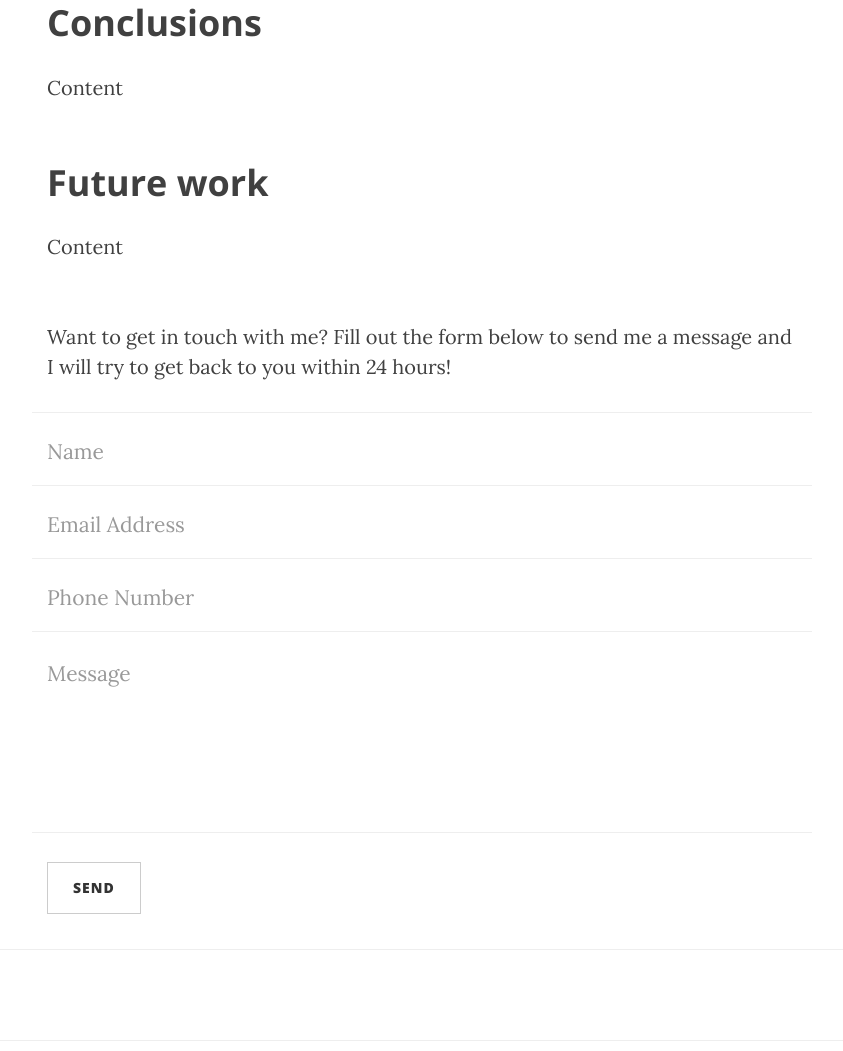
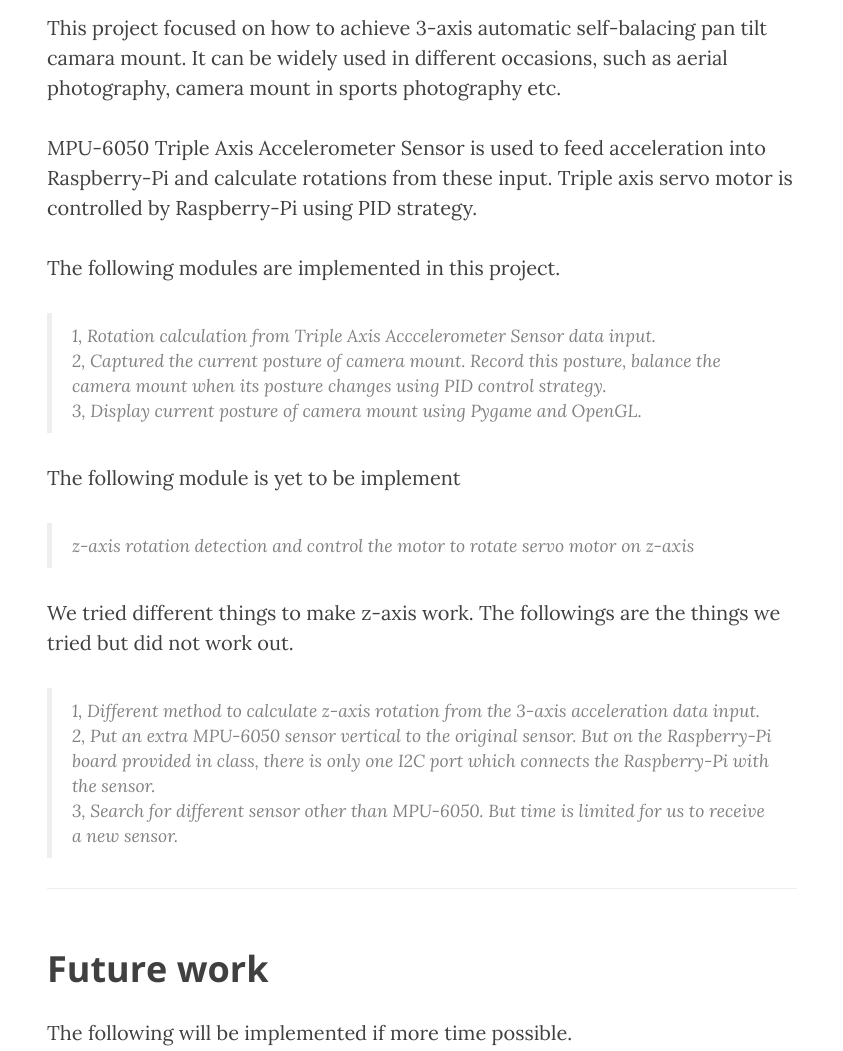
Before and after one commit to SunYuzhuo/ECE5990_Project_Demo, a plain HTML site: page result.html in a window 1280 px wide. Shown: the part 1106-2157 px from the top of the page, without its empty margins (218-1061 px from the left). Drawn offline with nearby package versions, Linux system fonts and the light colour scheme.

Commit message:
result page v2

```diff
--- a/result.html
+++ b/result.html
@@ -45,7 +45,7 @@
                     <span class="icon-bar"></span>
                 </button>
                 <a class="navbar-brand" href="index.html">
-                    ECE5990 | Automatic Balancing Camara Mount
+                    ECE5990 | Automatic Balancing Camera Mount
                 </a>
             </div>
 
@@ -99,20 +99,13 @@
                     </h2>
 
                     <p>
-                        This project focused on how to achieve 3-axis automatic self-balacing pan tilt camara mount. It can be widely used in different occasions, such as aerial photography, camera mount in sports photography etc.
-
+                        In the outline, we proposed a camera pan-tilt system can be applied to aerial photography, which assembles at unmanned aerial vehicle to reduce the vibration causing by the drone. In our design, we use standard servo to control the angle of pitch and continuous rotation servo to control the angle of row. To tracking the motion of the drone, we use MPU-6050 as a sensor to detect the change of motion, which has both I2C and SPI interface. Moreover, we can achieve motion simulation by using pygame drawing a diagram that can show the movement of the pan-tilt.
                     </p>
 
                     <p>
-                        MPU6050 Triple Axis Accelerometer Sensor is used to feed acceleration into Raspberry-Pi and calculate rotations from these input. Triple axis servo motor is controlled by Raspberry-Pi using PID strategy.
+                        We achieved all the goal except a 2-axis rotation instead of 3-axis rotation. Details about our experiment on 3-axis rotaion will be extended below.
                     </p>
 
-                    <p>
-                        The following modules are implemented in this project. <br>
-                        1, Rotation calculation from Triple Axis Acccelerometer Sensor data input.<br>
-                        2, Captured the current posture of camera mount. Record this posture, balance the camera mount when its posture changes using PID control strategy.<br>
-                        3, Display current posture of camera mount using Pygame and OpenGL.
-                    </p>
 
                     <hr>
 
@@ -121,72 +114,58 @@
                     </h2>
 
                     <p>
-                        Content
+                        This project focused on how to achieve 3-axis automatic self-balacing pan tilt camara mount. It can be widely used in different occasions, such as aerial photography, camera mount in sports photography etc.
+
                     </p>
+
+                    <p>
+                        MPU-6050 Triple Axis Accelerometer Sensor is used to feed acceleration into Raspberry-Pi and calculate rotations from these input. Triple axis servo motor is controlled by Raspberry-Pi using PID strategy.
+                    </p>
+
+                    <p>
+                        The following modules are implemented in this project. <br>
+                        <blockquote>
+                            1, Rotation calculation from Triple Axis Acccelerometer Sensor data input.<br>
+                            2, Captured the current posture of camera mount. Record this posture, balance the camera mount when its posture changes using PID control strategy.<br>
+                            3, Display current posture of camera mount using Pygame and OpenGL.
+                        </blockquote>
+                    </p>
+
+                    <p>
+                        The following module is yet to be implement<br>
+                        <blockquote>
+                            z-axis rotation detection and control the motor to rotate servo motor on z-axis
+                        </blockquote>
+                    </p>
+
+                    <p>
+                        We tried different things to make z-axis work. The followings are the things we tried but did not work out.
+                        <blockquote>
+                            1, Different method to calculate z-axis rotation from the 3-axis acceleration data input.<br>
+                            2, Put an extra MPU-6050 sensor vertical to the original sensor. But on the Raspberry-Pi board provided in class, there is only one I2C port which connects the Raspberry-Pi with the sensor.<br>
+                            3, Search for different sensor other than MPU-6050. But time is limited for us to receive a new sensor.<br>
+                        </blockquote>
+                    </p>
+
+                    <hr>
 
                     <h2 class="section-heading">
                         Future work
                     </h2>
 
                     <p>
-                        Content
+                        The following will be implemented if more time possible.
+                        <blockquote>
+                            1, We will buy a new sensor to get z-axis rotation data, and then apply PID control strategy to servo motor z-axis rotation.<br>
+                            2, The Pygame display model will be modified to a real camera mount instead of a single plane.<br>
+                            3, A real pan-tilt will be put on the servo motor to test in a more complicated setting.
+                        </blockquote>
                     </p>
 
                 </div>
             </div>
         </div>
     </article>
-    <!-- Main Content -->
-    <div class="container">
-        <div class="row">
-            <div class="col-lg-8 col-lg-offset-2 col-md-10 col-md-offset-1">
-                <p>Want to get in touch with me? Fill out the form below to send me a message and I will try to get back to you within 24 hours!</p>
-                <!-- Contact Form - Enter your email address on line 19 of the mail/contact_me.php file to make this form work. -->
-                <!-- WARNING: Some web hosts do not allow emails to be sent through forms to common mail hosts like Gmail or Yahoo. It's recommended that you use a private domain email address! -->
-                <!-- NOTE: To use the contact form, your site must be on a live web host with PHP! The form will not work locally! -->
-                <form name="sentMessage" id="contactForm" novalidate>
-                    <div class="row control-group">
-                        <div class="form-group col-xs-12 floating-label-form-group controls">
-                            <label>Name</label>
-                            <input type="text" class="form-control" placeholder="Name" id="name" required data-validation-required-message="Please enter your name.">
-                            <p class="help-block text-danger"></p>
-                        </div>
-                    </div>
-                    <div class="row control-group">
-                        <div class="form-group col-xs-12 floating-label-form-group controls">
-                            <label>Email Address</label>
-                            <input type="email" class="form-control" placeholder="Email Address" id="email" required data-validation-required-message="Please enter your email address.">
-                            <p class="help-block text-danger"></p>
-                        </div>
-                    </div>
-                    <div class="row control-group">
-                        <div class="form-group col-xs-12 floating-label-form-group controls">
-                            <label>Phone Number</label>
-                            <input type="tel" class="form-control" placeholder="Phone Number" id="phone" required data-validation-required-message="Please enter your phone number.">
-                            <p class="help-block text-danger"></p>
-                        </div>
-                    </div>
-                    <div class="row control-group">
-                        <div class="form-group col-xs-12 floating-label-form-group controls">
-                            <label>Message</label>
-                            <textarea rows="5" class="form-control" placeholder="Message" id="message" required data-validation-required-message="Please enter a message."></textarea>
-                            <p class="help-block text-danger"></p>
-                        </div>
-                    </div>
-                    <br>
-                    <div id="success"></div>
-                    <div class="row">
-                        <div class="form-group col-xs-12">
-                            <button type="submit" class="btn btn-default">Send</button>
-                        </div>
-                    </div>
-                </form>
-            </div>
-        </div>
-    </div>
-
-    <hr>
-
     <!-- Footer -->
     <footer>
         <hr>
@@ -194,7 +173,8 @@
             <div class="col-lg-8 col-lg-offset-2 col-md-10 col-md-offset-1">
                 <p class="copyright text-muted">
                 <img class="img-responsive" src="img/cornell.jpg" alt="" height="50" width="50" align="middle">
-                    Cornell University, Department of Electrical and Computer Engineering <br> Copyright &copy; Yuzhuo Sun(ys684), Hanxiang Hao(hh595)</p>
+                    Cornell University, Department of Electrical and Computer Engineering <br>
+                    Copyright &copy; Yuzhuo Sun(ys684), Hanxiang Hao(hh595)</p>
             </div>
         </div>
     </footer>
```
Also changed, not shown: appendix.html (+1 -1 lines), index.html (+2 -2 lines), 3 other files.
